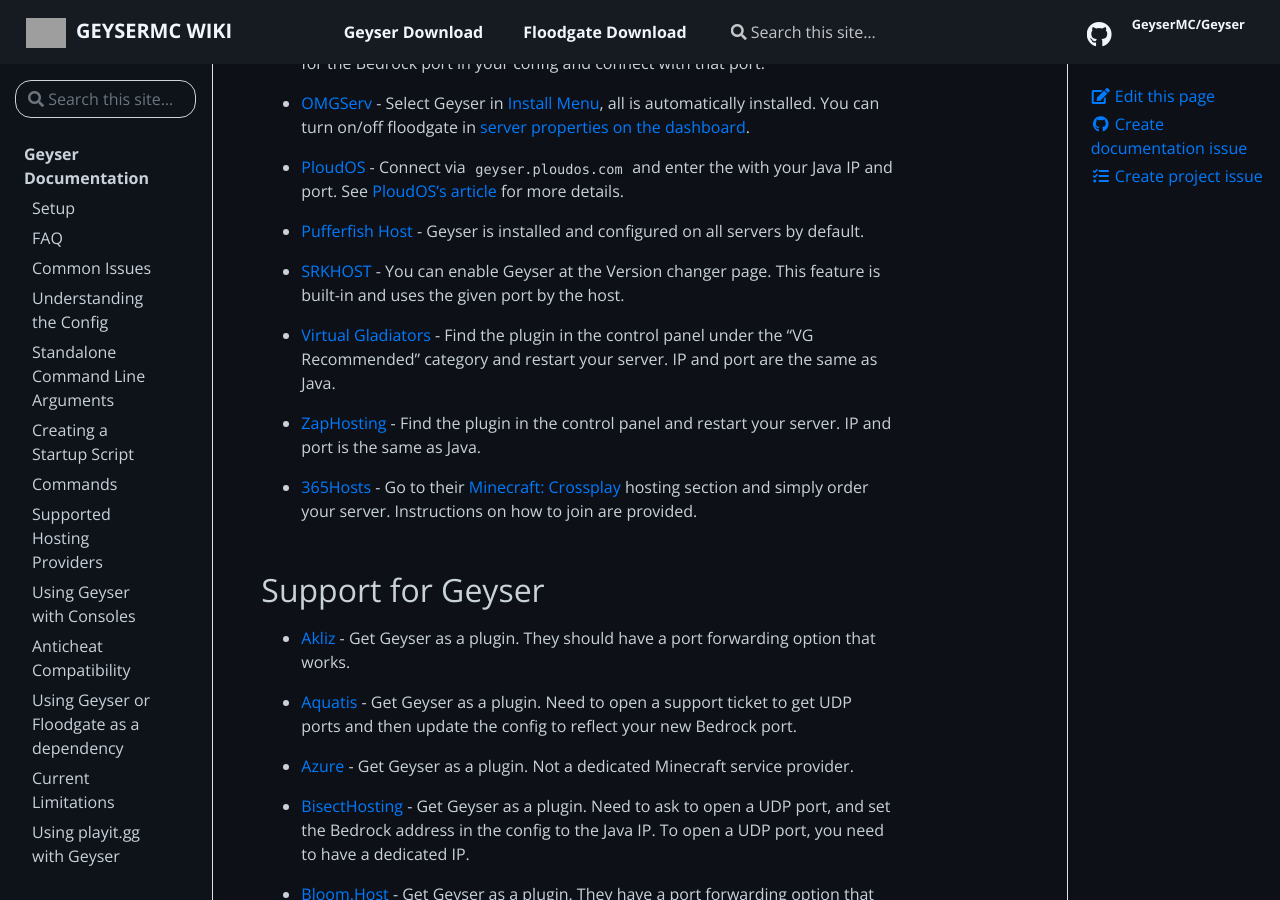
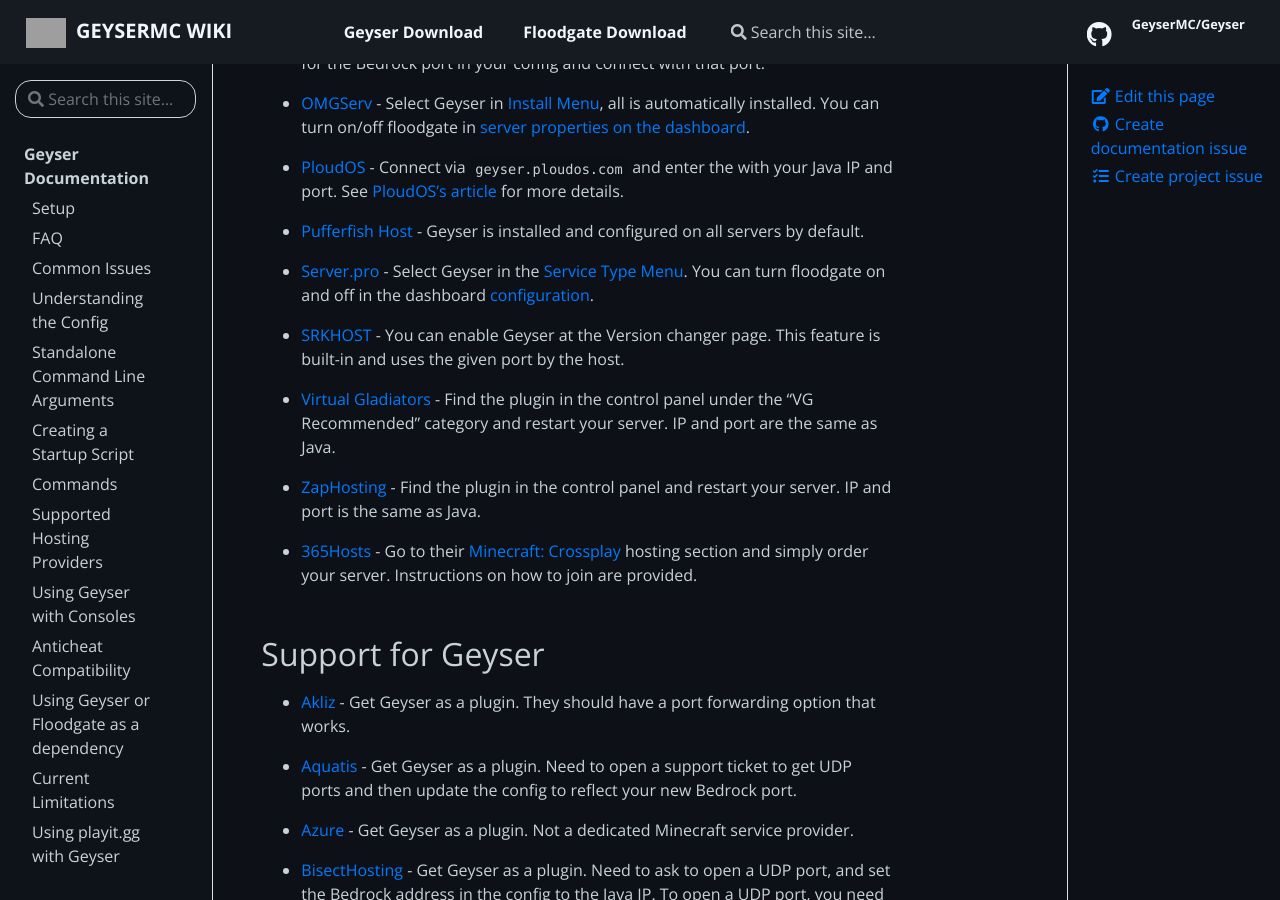
Before and after one commit to GeyserMC/GeyserWiki, a Jekyll site: the page built from _docs/geyser/supported-hosting-providers.md, in a window 1280 px wide and 900 px high, scrolled down 1175 px. Built offline with Jekyll 4.4.1, drawn with Linux system fonts in a browser that asks for light colours; grey boxes are pictures that could not be loaded.

Commit message:
Update providers.json

```diff
--- a/_data/providers.json
+++ b/_data/providers.json
@@ -67,6 +67,11 @@
       "name": "Pufferfish Host",
       "url": "https://pufferfish.host/",
       "description": "Geyser is installed and configured on all servers by default."
+    },
+    {
+      "name": "Server.pro",
+      "url": "https://server.pro",
+      "description": "Select Geyser in the [Service Type Menu](https://i.imgur.com/loSNmvu.png). You can turn floodgate on and off in the dashboard [configuration](https://i.imgur.com/PAP62BV.png)."
     },
     {
       "name": "SRKHOST",
```
